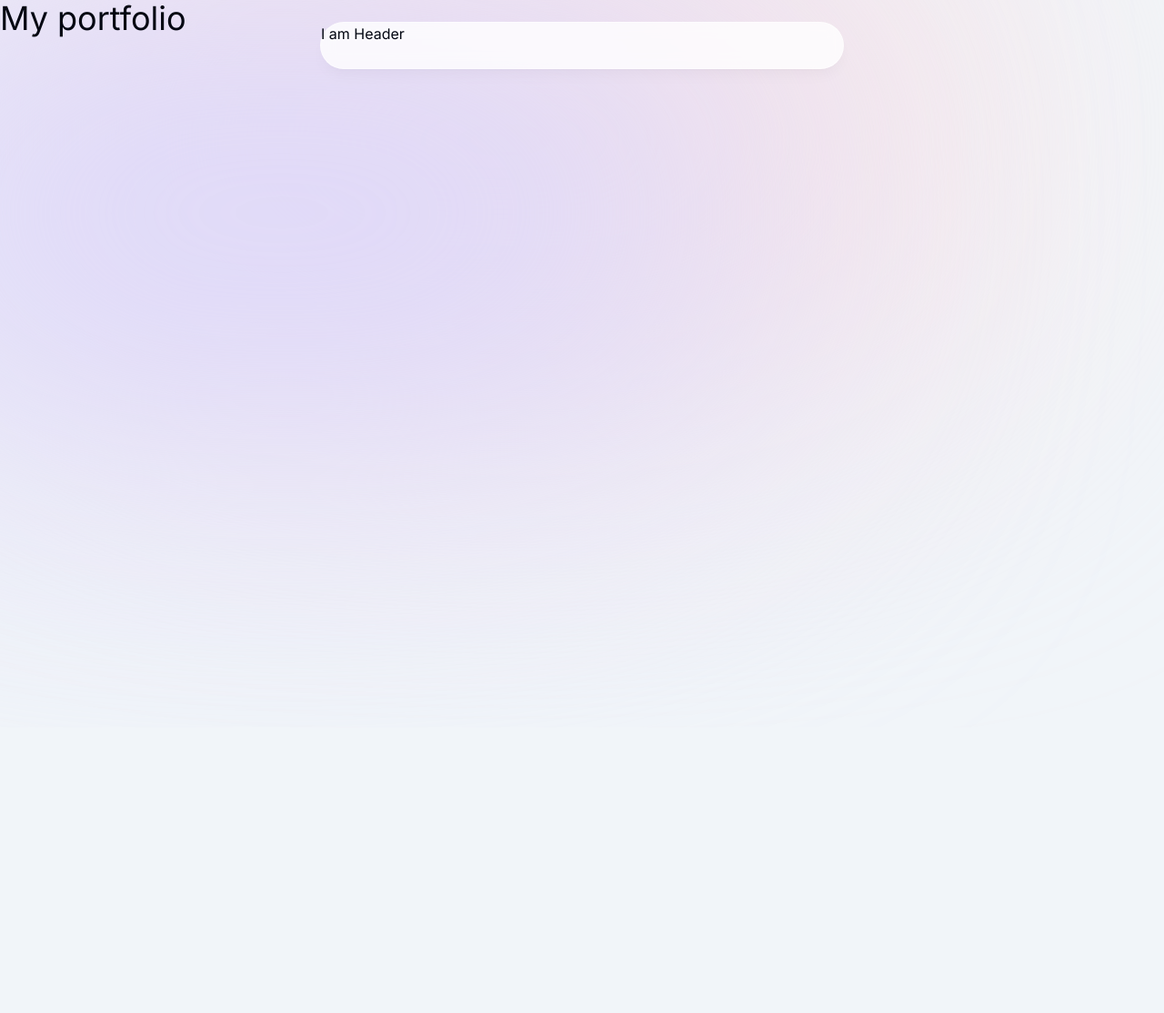
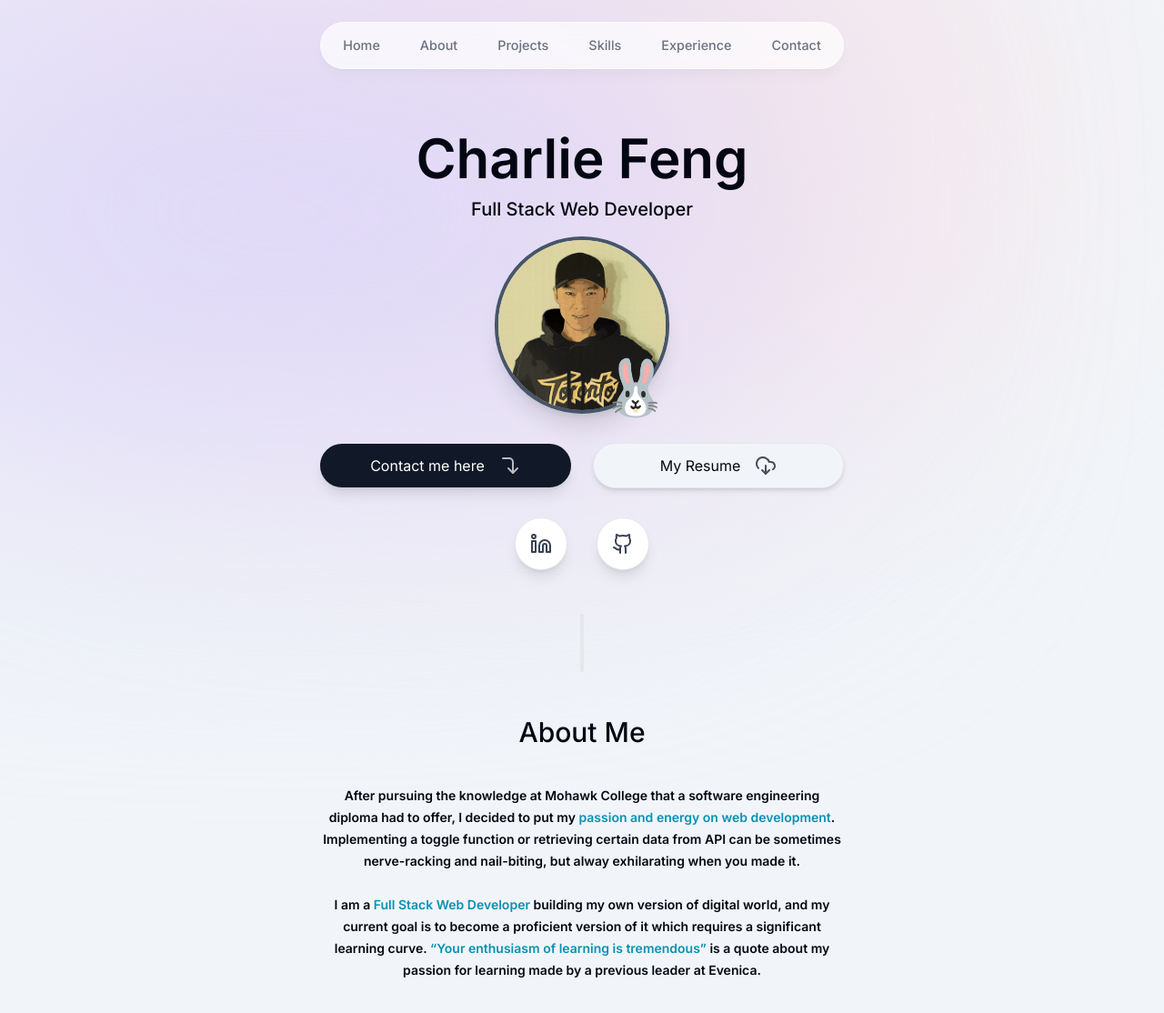
Before and after one commit to lookingforcharlie/portfolio_next, a Next.js app: page / in a window 1280 px wide. Shown: the top 1114 px of the page at 91% size. Before the commit the page ends 800 px from the top, so only its background shows below. Built offline with nearby package versions, Linux system fonts and the light colour scheme.

Commit message:
Finished intro and about me

```diff
--- a/app/layout.tsx
+++ b/app/layout.tsx
@@ -20,7 +20,7 @@ export default function RootLayout({
   return (
     <html lang='en'>
       <body
-        className={`${inter.className} bg-slate-100 text-gray-950 relative min-h-screen`}
+        className={`${inter.className} bg-slate-100 text-gray-950 relative min-h-[3000px] pt-28 sm:pt-36`}
       >
         {/* Rendering background color for light mode starts */}
         <div className='bg-[#fbe2e3] absolute -z-10 top-[-6rem] right-[11rem] h-[31.25rem] w-[31.25rem] rounded-full blur-[10rem] sm:w-[68.75rem]'></div>
--- a/app/page.tsx
+++ b/app/page.tsx
@@ -1,7 +1,13 @@
+import About from '../components/About';
+import Divider from '../components/Divider';
+import Intro from '../components/Intro';
+
 export default function Home() {
   return (
-    <main>
-      <h1 className='text-4xl'>My portfolio</h1>
+    <main className='flex flex-col items-center px-4'>
+      <Intro />
+      <Divider />
+      <About />
     </main>
   );
 }
--- /dev/null
+++ b/components/About.tsx
@@ -0,0 +1,46 @@
+'use client';
+
+import { motion } from 'framer-motion';
+import { FC } from 'react';
+import SessionHeading from './SessionHeading';
+
+interface AboutProps {}
+
+const About: FC<AboutProps> = ({}) => {
+  return (
+    <motion.section
+      className='flex flex-col items-center justify-center mb-28 max-w-[45rem] sm:mb-40'
+      initial={{ opacity: 0, scale: 0 }}
+      animate={{ opacity: 1, scale: 1 }}
+      transition={{
+        type: 'tween',
+        duration: 0.2,
+      }}
+    >
+      {/* <h1 className='text-3xl font-medium capitalize mb-6'>About me </h1> */}
+      <SessionHeading title='About me' />
+      <p className='text-sm max-w-xl mb-6 mt-4 font-semibold leading-6 text-center'>
+        After pursuing the knowledge at Mohawk College that a software
+        engineering diploma had to offer, I decided to put my{' '}
+        <span className='text-cyan-600'>
+          passion and energy on web development
+        </span>
+        . Implementing a toggle function or retrieving certain data from API can
+        be sometimes nerve-racking and nail-biting, but alway exhilarating when
+        you made it.
+        <br />
+        <br />I am a{' '}
+        <span className='text-cyan-600'>Full Stack Web Developer</span> building
+        my own version of digital world, and my current goal is to become a
+        proficient version of it which requires a significant learning curve.{' '}
+        <span className='text-cyan-600'>
+          “Your enthusiasm of learning is tremendous”
+        </span>{' '}
+        is a quote about my passion for learning made by a previous leader at
+        Evenica.
+      </p>
+    </motion.section>
+  );
+};
+
+export default About;
--- /dev/null
+++ b/components/Divider.tsx
@@ -0,0 +1,18 @@
+'use client';
+import { motion } from 'framer-motion';
+import { FC } from 'react';
+
+interface DividerProps {}
+
+const Divider: FC<DividerProps> = ({}) => {
+  return (
+    <motion.div
+      className='bg-gray-200 my-12 h-16 w-1 rounded-full hidden sm:block'
+      initial={{ opacity: 0, y: 100 }}
+      animate={{ opacity: 1, y: 0 }}
+      transition={{ delay: 0.125 }}
+    ></motion.div>
+  );
+};
+
+export default Divider;
--- a/components/Header.tsx
+++ b/components/Header.tsx
@@ -1,6 +1,10 @@
 'use client';
 
+import { links } from '@/lib/data';
+import rabbit_icon from '@/public/rabbit_icon.png';
 import { motion } from 'framer-motion';
+import Image from 'next/image';
+import Link from 'next/link';
 import { FC } from 'react';
 
 interface HeaderProps {}
@@ -11,12 +15,41 @@ const Header: FC<HeaderProps> = ({}) => {
     <header className='z-[999] relative'>
       {/* fixed snippet make it scroll with us */}
       <motion.div
-        className='fixed top-0 left-1/2 -translate-x-1/2 h-[4.5rem] w-full rounded-none border border-white border-opacity-40 bg-white bg-opacity-80 shadow-lg shadow-black/[0.03] backdrop-blur-[0.5rem] sm:top-6 sm:h-[3.25rem] sm:w-[36rem] sm:rounded-full'
+        className='fixed top-0 left-1/2  h-[4.5rem] w-full rounded-none border border-white border-opacity-40 bg-white bg-opacity-70 shadow-lg shadow-black/[0.03] backdrop-blur-[0.5rem] sm:top-6 sm:h-[3.25rem] sm:w-[36rem] sm:rounded-full'
         initial={{ y: -100, x: '-50%', opacity: 0 }}
         animate={{ y: 0, x: '-50%', opacity: 1 }}
-      >
-        I am Header
-      </motion.div>
+        transition={{
+          type: 'tween',
+          duration: 0.2,
+        }}
+      ></motion.div>
+
+      <nav className='flex fixed top-[0.15rem] left-1/2 h-12 -translate-x-1/2 py-2 sm:top-[1.7rem] sm:h-[initial] sm:py-0'>
+        <ul className='flex w-[22rem] flex-wrap items-center justify-center gap-y-1 text-[0.9rem] font-medium text-gray-500 sm:w-[initial] sm:flex-nowrap sm:gap-5'>
+          {links.map((link) => (
+            <motion.li
+              key={link.name}
+              className='h-3/4 flex items-center justify-center'
+              initial={{ y: -100, opacity: 0 }}
+              animate={{ y: 0, opacity: 1 }}
+              transition={{
+                type: 'tween',
+                duration: 0.2,
+              }}
+            >
+              {/* <Link href='#home'>
+                <Image src={rabbit_icon} alt='My Icon' />
+              </Link> */}
+              <Link
+                href={link.hash}
+                className='flex w-full items-center justify-center px-3 py-3 hover:text-gray-950 transition'
+              >
+                {link.name}
+              </Link>
+            </motion.li>
+          ))}
+        </ul>
+      </nav>
     </header>
   );
 };
--- /dev/null
+++ b/components/Intro.tsx
@@ -0,0 +1,111 @@
+'use client';
+
+import avatar from '@/public/avatar_min.png';
+import { motion } from 'framer-motion';
+import { CornerRightDown, DownloadCloud, Github, Linkedin } from 'lucide-react';
+import Image from 'next/image';
+import Link from 'next/link';
+import { FC } from 'react';
+
+const Intro: FC = () => {
+  return (
+    <section className='mb-28 max-w-[50rem] text-center sm:mb-0'>
+      <div className='flex flex-col items-center justify-center'>
+        <h1 className='text-5xl md:text-6xl mb-1 md:mb-3 font-semibold'>
+          Charlie Feng
+        </h1>
+        <motion.div
+          initial={{ opacity: 0, y: 100 }}
+          animate={{ opacity: 1, y: 0 }}
+        >
+          <p className='text-base md:text-xl mb-4 font-medium'>
+            Full Stack Web Developer
+          </p>
+        </motion.div>
+
+        <div className='relative'>
+          <motion.div
+            initial={{ opacity: 0, scale: 0 }}
+            animate={{ opacity: 1, scale: 1 }}
+            transition={{
+              type: 'tween',
+              duration: 0.2,
+            }}
+          >
+            <Image
+              src={avatar}
+              alt='avatar'
+              width='192'
+              height='192'
+              quality='100'
+              priority={true}
+              className='rounded-full border-4 border-slate-600 object-cover shadow-xl'
+            />
+          </motion.div>
+          <motion.span
+            className='text-6xl absolute bottom-0 right-0'
+            initial={{ opacity: 0, scale: 0 }}
+            animate={{ opacity: 1, scale: 1 }}
+            transition={{
+              type: 'spring',
+              stiffness: 125,
+              delay: 0.1,
+              duration: 0.7,
+            }}
+          >
+            🐰
+          </motion.span>
+        </div>
+      </div>
+
+      <motion.div
+        className='mt-8 flex flex-col items-center justify-center'
+        initial={{ opacity: 0, y: 100 }}
+        animate={{ opacity: 1, y: 0 }}
+        transition={{
+          type: 'tween',
+          delay: 0.1,
+        }}
+      >
+        <div className='flex items-center justify-center gap-6 w-[30rem] sm:w-[36rem] '>
+          <Link
+            href='#contact'
+            className='group flex items-center justify-center sm:gap-4 w-1/2 bg-gray-900 text-white px-7 py-3 rounded-full shadow-lg outline-none focus:scale-110 hover:scale-110 hover:bg-gray-950 active:scale-105 transition'
+          >
+            Contact me here{' '}
+            <CornerRightDown className='opacity-70 group-hover:translate-x-1 transition' />
+          </Link>
+          <Link
+            href='https://drive.google.com/file/d/1YjfnPX1I-6dqdR7ZtDSZ5g7YrvRid_2j/view?usp=sharing'
+            target='_blank'
+            rel='noopener noreferrer'
+            className='group flex items-center justify-center sm:gap-4 bg-slate-100 border border-gray-200 w-1/2 px-7 py-3 rounded-full shadow-md outline-none focus:scale-110 hover:scale-110 active:scale-105 transition'
+          >
+            My Resume{' '}
+            <DownloadCloud className='opacity-70 group-hover:translate-x-1 transition' />
+          </Link>
+        </div>
+        <div className='flex mt-8 gap-8'>
+          <Link
+            href='https://www.linkedin.com/in/xiaobingfeng/'
+            rel='noopener noreferrer'
+            target='_blank'
+            className='bg-white p-4 text-gray-700 rounded-full shadow-lg hover:scale-110 transition border border-gray-200'
+          >
+            <Linkedin />
+          </Link>
+          <Link
+            href='https://github.com/lookingforcharlie'
+            rel='noopener noreferrer'
+            target='_blank'
+            className='bg-white p-4 text-gray-700 rounded-full shadow-lg hover:scale-110 transition border border-gray-200'
+          >
+            <Github />
+          </Link>
+        </div>
+      </motion.div>
+    </section>
+  );
+};
+
+export default Intro;
--- /dev/null
+++ b/components/SessionHeading.tsx
@@ -0,0 +1,11 @@
+import { FC } from 'react';
+
+interface SessionHeadingProps {
+  title: string;
+}
+
+const SessionHeading: FC<SessionHeadingProps> = ({ title }) => {
+  return <h1 className='text-3xl font-medium capitalize mb-6'>{title}</h1>;
+};
+
+export default SessionHeading;
```
Also changed, not shown: .eslintrc.json, public/rabbit_icon.png (renamed from public/rabbit_bot_min.png).
